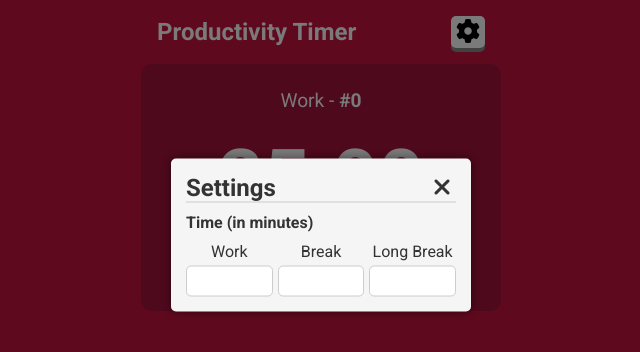
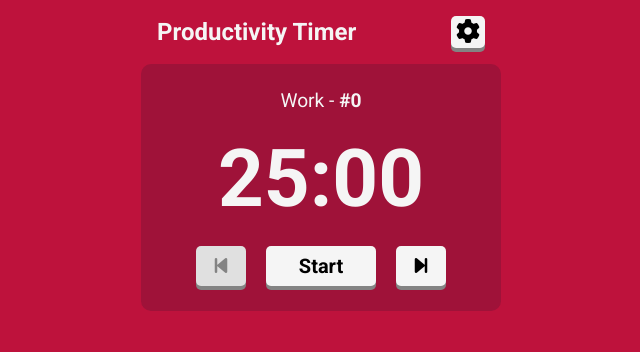
Before and after one commit to robsassack/productivity-timer, an Angular app: page / in a window 1280 px wide. Shown: the top 352 px of the page, without its empty margins (319-959 px from the left). Built offline with nearby package versions, Linux system fonts and the light colour scheme.

Commit message:
Completed main functionality for time settings

```diff
--- a/src/app/app.module.ts
+++ b/src/app/app.module.ts
@@ -1,5 +1,6 @@
 import { NgModule } from '@angular/core';
 import { BrowserModule } from '@angular/platform-browser';
+import { FormsModule } from '@angular/forms';
 
 import { AppComponent } from './app.component';
 import { TimerComponent } from './timer/timer.component';
@@ -12,7 +13,8 @@ import { SettingsMenuComponent } from './settings-menu/settings-menu.component';
     SettingsMenuComponent
   ],
   imports: [
-    BrowserModule
+    BrowserModule,
+    FormsModule
   ],
   providers: [],
   bootstrap: [AppComponent]
--- a/src/app/settings-menu/settings-menu.component.html
+++ b/src/app/settings-menu/settings-menu.component.html
@@ -1,20 +1,21 @@
-<div *ngIf="showSettingsMenu" class="settings-menu-container" (click)="toggleSettingsMenu()">
-  <div class="settings-menu" (click)="$event.stopPropagation()">
+<div *ngIf="showSettingsMenu" class="settings-menu-container" (mousedown)="toggleSettingsMenu()">
+  <div class="settings-menu" (mousedown)="$event.stopPropagation()">
     <h2 class="title">Settings</h2>
     <div class="close" (click)="toggleSettingsMenu()"><i class="fa-solid fa-xmark"></i></div>
     <h3 class="time-title">Time (in minutes)</h3>
     <div class="time-settings">
       <div class="time-form">
         <label for="work-mins">Work</label>
-        <input id="work-mins" type="number">
+        <input id="work-mins" type="number" [(ngModel)]="workTime" (change)="updateTimes()" min="1">
       </div>
       <div class="time-form">
         <label for="break-mins">Break</label>
-        <input id="break-mins" type="number">
+        <input id="break-mins" type="number" [(ngModel)]="breakTime" (change)="updateTimes()" min="1">
       </div>
       <div class="time-form">
         <label for="long-break-mins">Long Break</label>
-        <input id="long-break-mins" type="number">
+        <input id="long-break-mins" type="number" [(ngModel)]="longBreakTime" (change)="updateTimes()" min="1">
       </div>
     </div>
+    <button (click)="resetTimes()">Reset Times</button>
   </div>
--- a/src/app/settings-menu/settings-menu.component.ts
+++ b/src/app/settings-menu/settings-menu.component.ts
@@ -7,11 +7,36 @@ import { SettingsService } from '../settings.service';
   styleUrls: ['./settings-menu.component.css']
 })
 export class SettingsMenuComponent {
-  showSettingsMenu = true;
+  showSettingsMenu = false;
+
+  workTime!: number;
+  breakTime!: number;
+  longBreakTime!: number;
 
   constructor(private settingsService: SettingsService) {}
+
+  ngOnInit() {
+    this.settingsService.times$.subscribe(times => {
+      this.workTime = times.work / 60;
+      this.breakTime = times.break / 60;
+      this.longBreakTime = times.longBreak / 60;
+    });
+  }
 
   toggleSettingsMenu() {
     this.showSettingsMenu = !this.showSettingsMenu;
   }
+
+  updateTimes() {
+    const times = {
+      work: this.workTime * 60,
+      break: this.breakTime * 60,
+      longBreak: this.longBreakTime * 60
+    };
+    this.settingsService.updateTime(times);
+  }
+
+  resetTimes() {
+    this.settingsService.updateTime({ work: 1500, break: 300, longBreak: 900 });
+  }
 }
```
